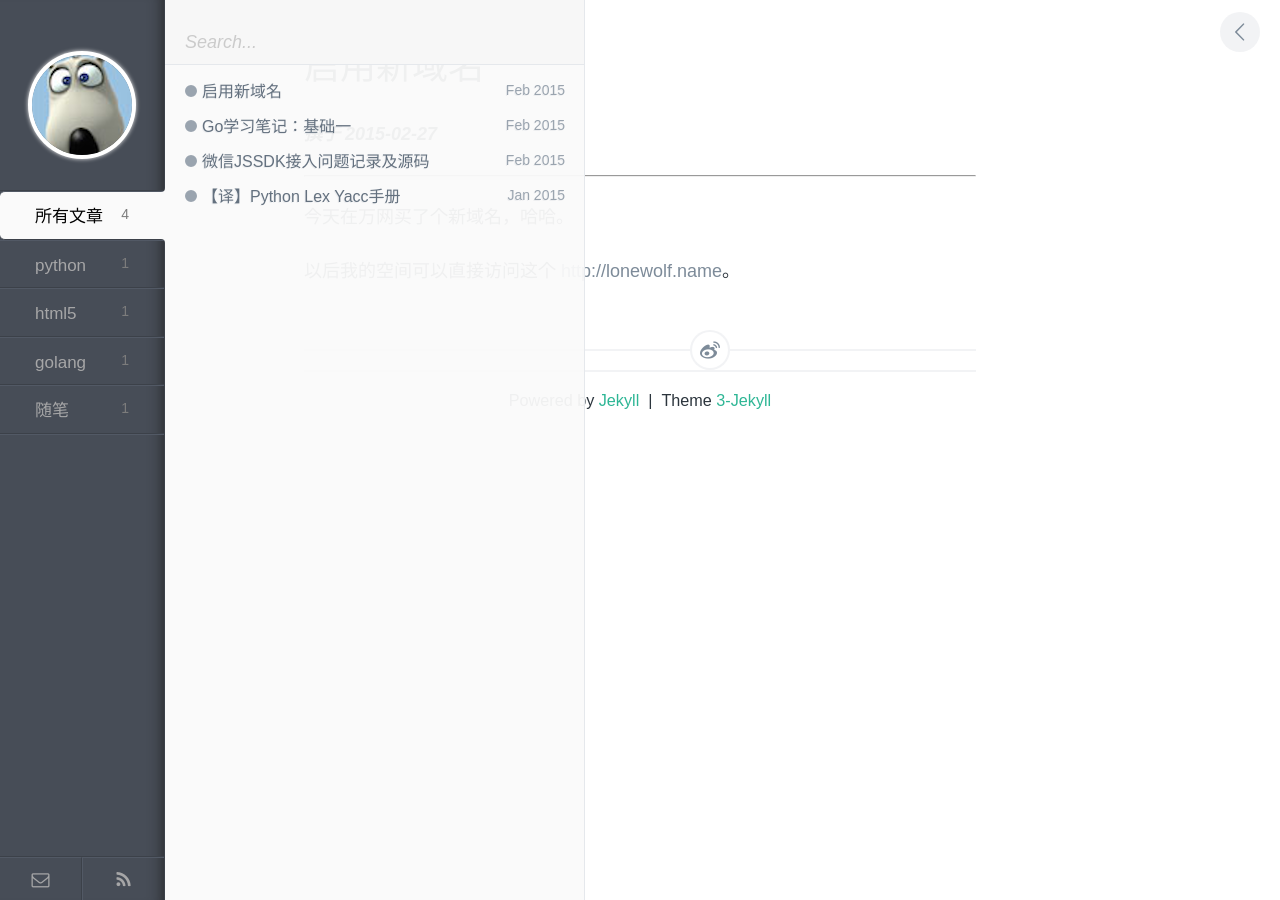
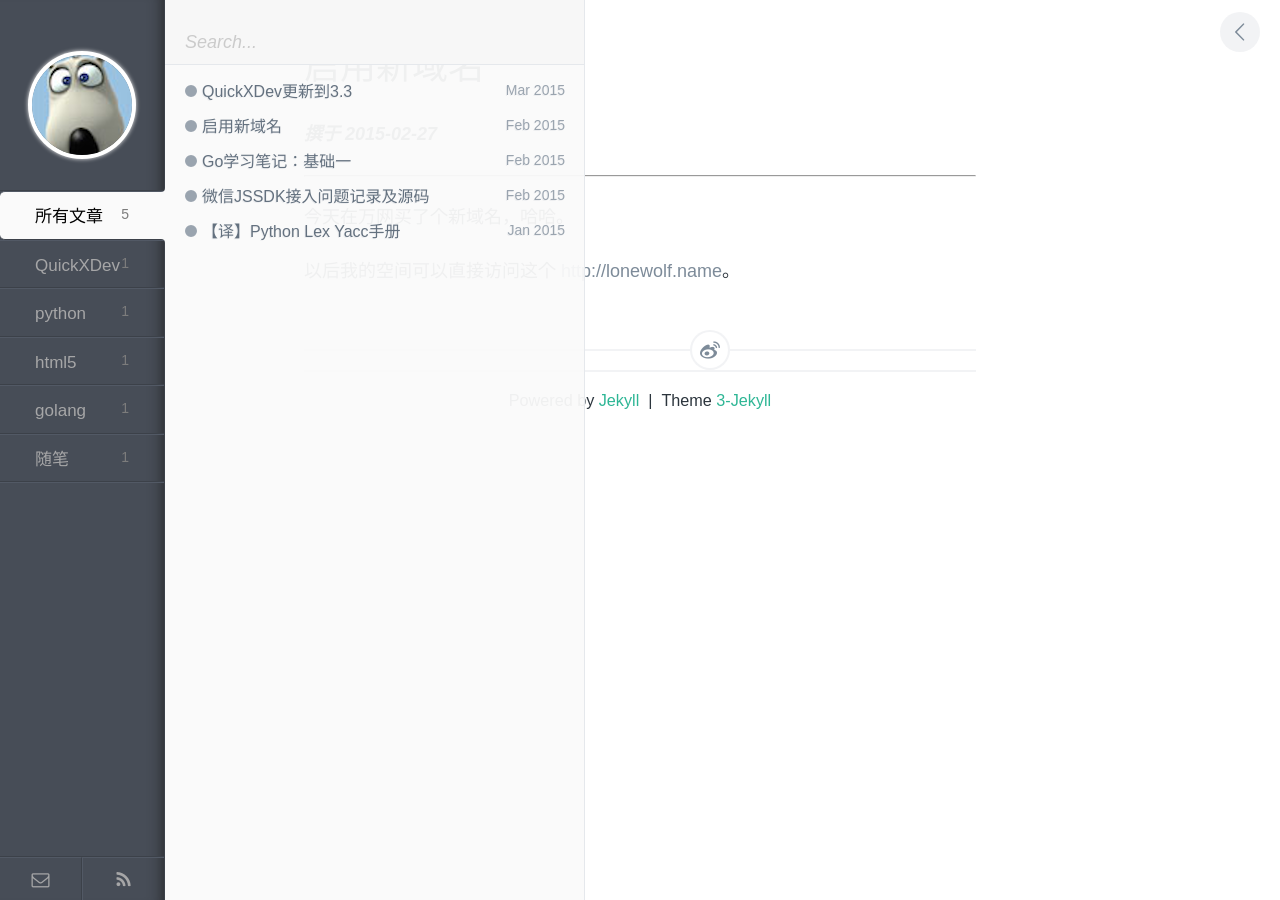
Before and after one commit to leitwolf/leitwolf.github.io, a Jekyll site: the page built from _posts/2015-02-27-启用新域名.md, in a window 1280 px wide. Built offline with Jekyll 4.4.1, drawn with Linux system fonts in a browser that asks for light colours; Markdown is read by kramdown in place of the engine named in the settings.

Commit message:
add QuickXDev更新到3.3

```diff
--- a/_config.yml
+++ b/_config.yml
@@ -4,7 +4,7 @@ email: wolf.pan@qq.com
 description: "一个攻城狮的技术博客"
 author: lonewolf
 baseurl: ""
-url: "http://leitwolf.github.io"
+url: "http://lonewolf.name"
 
 # Build settings
 markdown: redcarpet
--- a/_layouts/index.html
+++ b/_layouts/index.html
@@ -17,10 +17,11 @@
 
         <ul id="tags__ul">
           <li id="js-label1" class="tags__li tags-btn active">所有文章<span class="post_count"></span></li>
-          <li id="js-label2" class="tags__li tags-btn">python<span class="post_count"></span></li>
-          <li id="js-label3" class="tags__li tags-btn">html5<span class="post_count"></span></li>
-          <li id="js-label4" class="tags__li tags-btn">golang<span class="post_count"></span></li>
-          <li id="js-label5" class="tags__li tags-btn">随笔<span class="post_count"></span></li>
+          <li id="js-label2" class="tags__li tags-btn">QuickXDev<span class="post_count"></span></li>
+          <li id="js-label3" class="tags__li tags-btn">python<span class="post_count"></span></li>
+          <li id="js-label4" class="tags__li tags-btn">html5<span class="post_count"></span></li>
+          <li id="js-label5" class="tags__li tags-btn">golang<span class="post_count"></span></li>
+          <li id="js-label6" class="tags__li tags-btn">随笔<span class="post_count"></span></li>
         </ul>
 
         <div id="tags__bottom">
--- a/assets/js/script.js
+++ b/assets/js/script.js
@@ -12,10 +12,11 @@ if ($(window).width() <= 1280) {
 
 // Variables
     tag1       = $('.pl__all'),
-    tag2       = $('.python'),
-    tag3       = $('.html5'),
-    tag4       = $('.golang'),
-    tag5       = $('.随笔');
+    tag2       = $('.quickxdev'),
+    tag3       = $('.python'),
+    tag4       = $('.html5'),
+    tag5       = $('.golang'),
+    tag6       = $('.随笔');
 var sidebar    = $('#sidebar'),
     container  = $('#post'),
     content    = $('#pjax'),
@@ -29,7 +30,7 @@ var clickHandler = function(k) {
     window['tag'+k].delay(50).fadeIn(350);
   }
 };
-for (var i = 1; i <= 5; i++) {
+for (var i = 1; i <= 6; i++) {
   $('#js-label' + i).on('click', clickHandler(i));
   // 添加类别下文章数量
   $('#js-label' + i).find('.post_count').text(window['tag'+i].length);
```
Also changed, not shown: _posts/2015-03-09-QuickXDev更新到3.3.md (added, +17 -0 lines), _posts/2015-02-27-启用新域名.md (renamed from _posts/2015-2-27-启用新域名.md).
